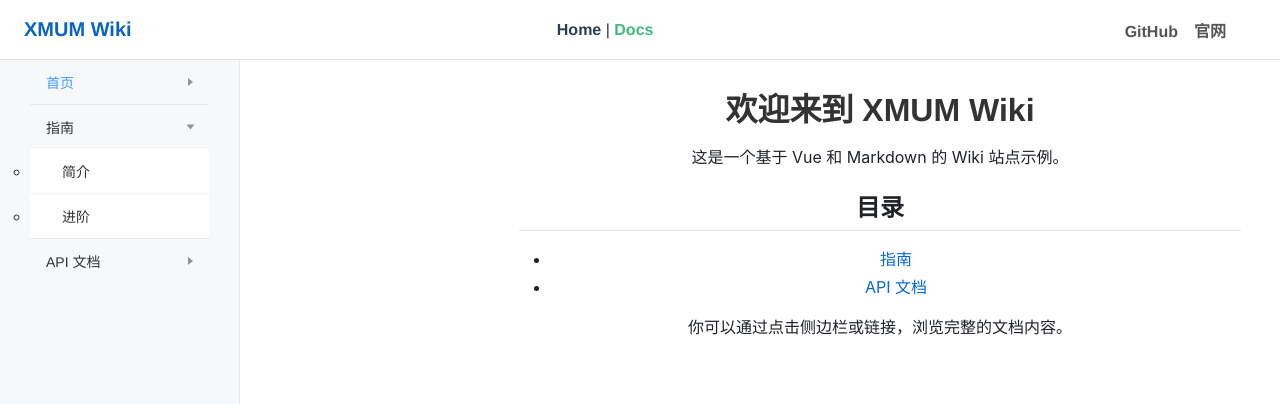
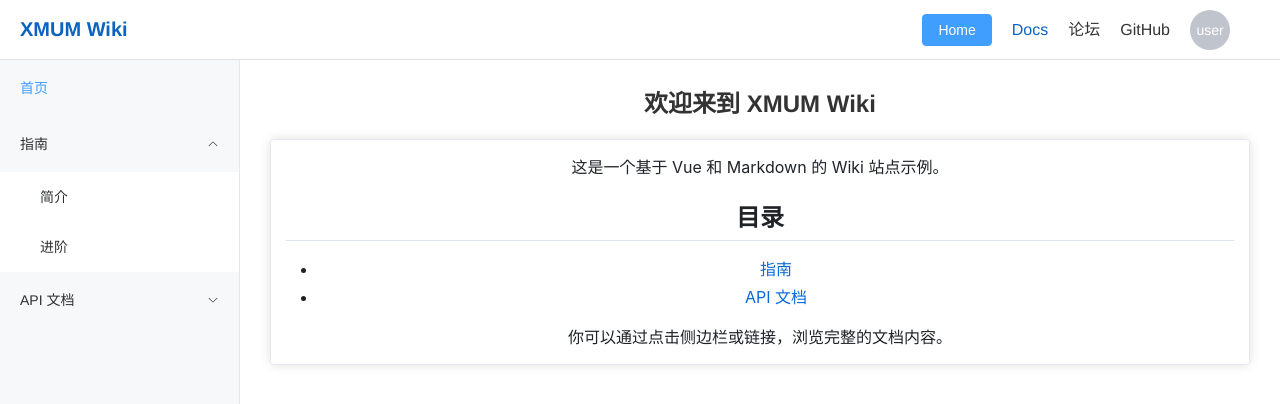
Before and after one commit to Zha0fusion/SurviveXMUM, a Vue app in the folder wiki/: page /docs/README in a window 1280 px wide. Both pictures are taken after a click on the element "指南". Shown: the top 404 px of the page. Built offline with nearby package versions, Linux system fonts and the light colour scheme.

Commit message:
feat:引入element plus组件优化界面

```diff
--- a/wiki/package.json
+++ b/wiki/package.json
@@ -10,6 +10,7 @@
   },
   "dependencies": {
     "axios": "^1.9.0",
+    "element-plus": "^2.9.11",
     "github-markdown-css": "^5.8.1",
     "markdown-it": "^14.1.0",
     "pinia": "^3.0.2",
--- a/wiki/src/components/Header.vue
+++ b/wiki/src/components/Header.vue
@@ -1,25 +1,88 @@
 <!-- src/components/Header.vue -->
 <template>
   <header class="site-header">
-    <div class="logo" @click="goHome">XMUM Wiki</div>
-    <nav>
-      <router-link to="/">Home</router-link> |
+    <div class="logo" @click="goHome" role="button" tabindex="0" aria-label="返回首页">XMUM Wiki</div>
+
+    <!-- 桌面端导航 -->
+    <nav v-if="!isMobileView" class="desktop-nav">
+      <router-link to="/">
+        <el-button type="primary">Home</el-button>
+      </router-link>
       <router-link to="/docs/README">Docs</router-link>
+      <router-link to="/forums">论坛</router-link>
+      <a href="https://github.com/yourusername" target="_blank" rel="noopener noreferrer">GitHub</a>
+
+      <a href="https://your-site.com" target="_blank" rel="noopener noreferrer">
+          <el-avatar> user </el-avatar>
+      </a>
     </nav>
-    <nav class="nav-links">
-      <a href="https://github.com/yourusername" target="_blank">GitHub</a>
-      <a href="https://your-site.com" target="_blank">官网</a>
-    </nav>
+
+    <!-- 移动端导航 -->
+    <div v-if="isMobileView" class="mobile-nav">
+      <el-dropdown trigger="click" @command="handleMobileNavCommand">
+        <el-button :icon="MenuIcon" text circle aria-label="导航菜单"></el-button>
+        <template #dropdown>
+          <el-dropdown-menu>
+            <el-dropdown-item command="/">
+              <el-button type="primary">Home</el-button>
+            </el-dropdown-item>
+            <el-dropdown-item command="/docs/README">Docs</el-dropdown-item>
+            <el-dropdown-item command="github" divided>GitHub</el-dropdown-item>
+            <el-dropdown-item command="website">官网</el-dropdown-item>
+          </el-dropdown-menu>
+        </template>
+      </el-dropdown>
+    </div>
   </header>
 </template>
 
 <script>
+import { Menu } from '@element-plus/icons-vue';
+
+const MOBILE_BREAKPOINT = 767; // 根据需要调整断点
+
 export default {
-  name: "Header",
+  name: "SiteHeader", // Renamed from "Header" to be more specific if "Header" is too generic
+  components: {
+    // ElDropdown, ElDropdownMenu, ElDropdownItem, ElButton are globally registered
+  },
+  data() {
+    return {
+      isMobileView: false,
+      MenuIcon: Menu,
+      resizeTimeout: null,
+    };
+  },
   methods: {
     goHome() {
       this.$router.push("/");
     },
+    checkMobileView() {
+      this.isMobileView = window.innerWidth <= MOBILE_BREAKPOINT;
+    },
+    handleResize() {
+      clearTimeout(this.resizeTimeout);
+      this.resizeTimeout = setTimeout(() => {
+        this.checkMobileView();
+      }, 100); // Debounce resize
+    },
+    handleMobileNavCommand(command) {
+      if (command === 'github') {
+        window.open('https://github.com/yourusername', '_blank', 'noopener,noreferrer');
+      } else if (command === 'website') {
+        window.open('https://your-site.com', '_blank', 'noopener,noreferrer');
+      } else if (command) {
+        this.$router.push(command);
+      }
+    }
+  },
+  mounted() {
+    this.checkMobileView();
+    window.addEventListener('resize', this.handleResize);
+  },
+  beforeUnmount() {
+    window.removeEventListener('resize', this.handleResize);
+    clearTimeout(this.resizeTimeout);
   },
 };
 </script>
@@ -30,24 +93,45 @@ export default {
   align-items: center;
   justify-content: space-between;
   height: 60px;
-  padding: 0 24px;
+  padding: 0 20px; /* 稍微调整内边距 */
   background-color: #ffffff;
   border-bottom: 1px solid #e0e0e0;
   position: sticky;
   top: 0;
   z-index: 1000;
 }
+
 .logo {
   font-size: 20px;
   font-weight: 700;
   color: #0c64c1;
   cursor: pointer;
+  user-select: none; /* 防止文本选中 */
 }
-.nav-links a {
-  margin-left: 16px;
-  color: #555;
+
+.desktop-nav a {
+  margin-left: 20px; /* 调整链接间距 */
+  color: #333; /* 略微加深颜色以提高对比度 */
+  text-decoration: none;
+  font-weight: 500;
+  transition: color 0.2s ease-in-out;
 }
-.nav-links a:hover {
+
+.desktop-nav a:hover,
+.desktop-nav .router-link-active, /* 高亮当前路由 */
+.desktop-nav .router-link-exact-active { /* 高亮精确匹配的当前路由 */
   color: #0c64c1;
 }
+
+.mobile-nav .el-button {
+  /* Element Plus 按钮通常有自己的样式，这里可以微调 */
+  color: #333; /* 确保图标颜色可见 */
+}
+
+/* 如果需要，可以为 el-dropdown-menu 添加自定义样式 */
+/* 例如：
+.el-dropdown-menu__item {
+  font-size: 14px;
+}
+*/
 </style>
--- a/wiki/src/components/MarkdownRenderer.vue
+++ b/wiki/src/components/MarkdownRenderer.vue
@@ -1,12 +1,15 @@
 <!-- src/components/MarkdownRenderer.vue -->
 <template>
-  <div class="markdown-body" v-html="renderedHtml"></div>
+  <el-card class="markdown-card-container" :body-style="{ padding: '0px' }">
+    <div class="markdown-body" v-html="renderedHtml"></div>
+  </el-card>
 </template>
 
 <script>
 import MarkdownIt from "markdown-it";
 // import DOMPurify from 'dompurify'; // 可选：用于XSS防护
 import 'github-markdown-css'; // 导入 GitHub Markdown 样式
+
 
 export default {
   name: "MarkdownRenderer",
@@ -87,18 +90,38 @@ export default {
 </script>
 
 <style>
-/* 使用 github-markdown-css 提供的样式，添加一些自定义调整 */
-.markdown-body {
+.markdown-card-container {
+  /* 这些样式原先在 .markdown-body 上, 现在应用于 el-card 容器 */
   box-sizing: border-box;
   min-width: 200px;
   max-width: 980px;
-  margin: 0 auto;
-  padding: 15px;
+  margin: 20px auto; /* 为卡片添加一些垂直边距，使其在页面上更好看 */
 }
 
+/* el-card 内部的 .markdown-body 样式 */
+.markdown-body {
+  /* github-markdown-css 的样式会应用在这里。我们覆盖内边距。*/
+  /* 原始组件的内边距是 15px。*/
+  /* 由于 el-card 的 body-style 设置了 padding: '0px', 这里的 padding 会生效。*/
+  padding: 15px; /* 与原始组件自定义样式保持一致 */
+  box-sizing: border-box; /* 保持box-sizing，github-markdown-css可能也依赖它 */
+  /* min-width, max-width, margin:auto 已移至 markdown-card-container */
+}
+
+/*
+  如果希望内边距也具有响应性 (例如桌面端更宽，移动端更窄),
+  可以取消注释并调整下面的媒体查询:
+*/
+/*
+@media (min-width: 768px) {
+  .markdown-body {
+    padding: 25px; // 大屏幕使用较大的内边距
+  }
+}
 @media (max-width: 767px) {
   .markdown-body {
-    padding: 15px;
+    padding: 15px; // 小屏幕使用较小的内边距 (如果基础padding不是15px)
   }
 }
+*/
 </style>
--- a/wiki/src/components/WikiSidebar.vue
+++ b/wiki/src/components/WikiSidebar.vue
@@ -1,39 +1,31 @@
 <!-- src/components/WikiSidebar.vue -->
 <template>
-  <nav class="sidebar">
-    <ul class="sidebar-list">
-      <li v-for="item in sidebarItems" :key="item.name" class="sidebar-item">
+  <el-menu
+    :default-active="currentPath"
+    :default-openeds="initiallyOpenedSubmenus"
+    class="sidebar-el-menu"
+    @select="handleMenuSelect"
+  >
+    <template v-for="item in sidebarItems" :key="item.name">
       <!-- 可折叠的分组 -->
-        <div v-if="item.children && item.children.length > 0" class="sidebar-group">
-          <div class="group-title" @click="toggleGroup(item.name)">
+      <el-sub-menu v-if="item.children && item.children.length > 0" :index="item.name">
+        <template #title>
           <span>{{ item.name }}</span>
-            <span :class="['group-arrow', { 'is-expanded': isGroupExpanded(item.name) }]"></span>
-          </div>
-          <ul v-show="isGroupExpanded(item.name)" class="group-list">
-            <li
+        </template>
+        <el-menu-item
           v-for="child in item.children"
           :key="child.path"
-              :class="['child-item', { active: currentPath === child.path }]"
+          :index="child.path"
         >
-              <a @click.prevent="goTo(child.path)">{{ child.name }}</a>
-            </li>
-          </ul>
-        </div>
+          {{ child.name }}
+        </el-menu-item>
+      </el-sub-menu>
       <!-- 普通链接项 (顶级，无子项) -->
-        <div
-          v-else
-          :class="['child-item', 'top-level-link', { active: currentPath === item.path }]"
-        >
-          <a @click.prevent="goTo(item.path)">
+      <el-menu-item v-else :index="item.path">
         <span>{{ item.name }}</span>
-            <!-- 根据图片，顶级链接（如人生篇）有向右箭头，而纯标题（如社团篇）没有 -->
-            <!-- 这里假设所有顶级非分组项都是链接并显示箭头，您可能需要根据数据调整此逻辑 -->
-            <span v-if="item.path" class="link-arrow"></span>
-          </a>
-        </div>
-      </li>
-    </ul>
-  </nav>
+      </el-menu-item>
+    </template>
+  </el-menu>
 </template>
 
 <script>
@@ -49,150 +41,68 @@ export default {
       required: true,
     },
   },
-  data() {
-    return {
-      // 用于存储每个可折叠组的展开状态
-      expandedGroups: {},
-    };
-  },
-  created() {
-    // 初始化时，可以将所有有子项的组默认设置为折叠
-    // 并确保响应性
-    const initialExpandedGroups = {};
-    this.sidebarItems.forEach((item) => {
+  computed: {
+    initiallyOpenedSubmenus() {
+      const openSubmenus = [];
+      if (this.currentPath) {
+        this.sidebarItems.forEach(item => {
           if (item.children && item.children.length > 0) {
-        initialExpandedGroups[item.name] = false; // 默认折叠
+            const isActiveGroup = item.children.some(child => child.path === this.currentPath);
+            if (isActiveGroup) {
+              openSubmenus.push(item.name); // item.name is used as el-sub-menu index
+            }
           }
         });
-    this.expandedGroups = initialExpandedGroups;
+      }
+      return openSubmenus;
+    }
   },
   methods: {
-    goTo(path) {
-      if (path) { // 确保路径存在才导航
+    handleMenuSelect(path) {
+      // path 是被选中 el-menu-item 的 index
+      if (path) {
         this.$emit("navigate", path);
       }
-    },
-    toggleGroup(groupName) {
-      // 切换指定组的展开/折叠状态
-      this.expandedGroups[groupName] = !this.expandedGroups[groupName];
-    },
-    isGroupExpanded(groupName) {
-      return !!this.expandedGroups[groupName];
     },
   },
 };
 </script>
 
 <style scoped>
-.sidebar {
+.sidebar-el-menu {
   width: 240px; /* 根据实际视觉调整 */
-  background-color: #f7f8fa; /* 类似图片中的浅灰色背景 */
-  border-right: 1px solid #e4e7ed; /* 细分隔线颜色 */
   height: calc(100vh - 60px); /* 假设 Header 高度为 60px */
   overflow-y: auto;
   position: sticky;
   top: 60px; /* 与 Header 高度匹配 */
-  padding-top: 0;
+  background-color: #f7f8fa; /* 可选：如果需要自定义背景色 */
+  border-right: 1px solid #e4e7ed; /* 可选：如果需要自定义边框 */
 }
 
-.sidebar-list {
-  list-style: none;
-  margin: 0;
-  padding: 0;
+/* Element Plus 的 el-menu 通常有自己的边框和背景，
+   上面的 background-color 和 border-right 可能不需要，
+   或者可以用来覆盖默认值。*/
+
+/* 移除了大部分自定义样式，因为 el-menu 会处理它们。
+   如果需要微调 el-menu-item 或 el-sub-menu 的特定样式（如字体、颜色），
+   可以使用更深的选择器或 Element Plus 的 CSS 变量。
+   例如:
+   .sidebar-el-menu .el-menu-item {
+     font-size: 14px;
    }
+   .sidebar-el-menu .el-sub-menu__title {
+     font-size: 14px;
+   }
+*/
 
-.sidebar-item {
-  border-bottom: 1px solid #e4e7ed; /* 顶级项目之间的分隔线 */
+/* 响应式调整：针对小屏幕设备 */
+@media (max-width: 767px) {
+  .sidebar-el-menu {
+    position: static; /* 在堆叠布局中覆盖 sticky 定位 */
+    height: auto;     /* 允许内容定义高度 */
+    width: 100%;      /* 在堆叠时占据全部宽度 */
+    border-right: none; /* 在小屏幕且堆叠时，通常不需要右边框 */
+    /* 如果 DocPage.vue 中的 el-aside 已经处理了宽度和边框，这里的 width 和 border-right 可能可以省略 */
   }
-.sidebar-item:last-child {
-  border-bottom: none;
 }
-
-.group-title,
-.child-item a,
-.top-level-link a {
-  display: flex;
-  justify-content: space-between;
-  align-items: center;
-  padding: 12px 16px; /* 统一内边距 */
-  font-size: 14px;
-  color: #303133; /* 主要文字颜色 */
-  text-decoration: none;
-  cursor: pointer;
-  transition: color 0.2s ease, background-color 0.2s ease;
-  box-sizing: border-box;
-  width: 100%;
-}
-
-.group-title {
-  font-weight: 500; /* 组标题稍粗 */
-}
-
-.child-item a, .top-level-link a {
-  font-weight: normal;
-}
-
-/* 子项的缩进 */
-.sidebar-group .group-list .child-item a {
-  padding-left: 32px; /* 子项增加左内边距以示层级 */
-  background-color: #ffffff; /* 子项背景可以略有不同或与父级一致 */
-}
-.sidebar-group .group-list .child-item:not(:last-child) a {
-   border-bottom: 1px solid #f0f2f5; /* 子项之间的细分隔线 */
-}
-
-
-/* 激活状态 - 文字变蓝 */
-.child-item.active a,
-.top-level-link.active a {
-  color: #409eff; /* Element UI 风格的蓝色 */
-  /* background-color: #ecf5ff; */ /* 可选：激活时浅蓝色背景 */
-}
-
-/* 鼠标悬停状态 */
-.group-title:hover,
-.child-item a:hover,
-.top-level-link a:hover {
-  background-color: #ecf0f3; /* 轻微的悬停背景色 */
-  color: #409eff; /* 悬停时文字也变蓝 */
-}
-
-
-/* 箭头图标样式 */
-.group-arrow, .link-arrow {
-  display: inline-block;
-  width: 0;
-  height: 0;
-  margin-left: 8px;
-  vertical-align: middle;
-  transition: transform 0.2s ease-out;
-  flex-shrink: 0; /* 防止箭头被压缩 */
-}
-
-/* 向右的箭头 (用于链接或未展开的组) */
-.link-arrow {
-  border-top: 4px solid transparent;
-  border-bottom: 4px solid transparent;
-  border-left: 5px solid #909399; /* 箭头颜色 */
-}
-.group-arrow { /* 默认是向右的，展开后旋转 */
-  border-top: 4px solid transparent;
-  border-bottom: 4px solid transparent;
-  border-left: 5px solid #909399; /* 箭头颜色 */
-}
-
-/* 向下的箭头 (用于展开的组) */
-.group-arrow.is-expanded {
-  transform: rotate(90deg);
-}
-
-/* 如果顶级链接（如“社团篇”）不应该有箭头，
-   您可能需要在模板中添加条件 v-if="item.showArrow" 或类似逻辑，
-   并在数据中定义哪些项显示箭头。
-   当前模板为所有顶级非分组项的链接添加了 link-arrow。
-*/
-.top-level-link a .link-arrow {
-  /* 样式已在 .link-arrow 中定义 */
-}
-
 </style>
--- a/wiki/src/main.js
+++ b/wiki/src/main.js
@@ -2,9 +2,14 @@ import { createApp } from "vue";
 import App from "./App.vue";
 import router from "./router";
 import { createPinia } from "pinia";
+import ElementPlus from 'element-plus'
 import "./assets/global.css"; // 后面会新建全局样式文件
+import 'element-plus/dist/index.css' // 引入 Element Plus 样式
+
 const app = createApp(App);
 const pinia = createPinia();
 app.use(pinia);
 app.use(router);
+app.use(ElementPlus) // 注册 Element Plus 所有组件
+
 app.mount("#app");
--- a/wiki/src/views/DocPage.vue
+++ b/wiki/src/views/DocPage.vue
@@ -1,41 +1,74 @@
 <!-- src/views/DocPage.vue -->
 <template>
-  <div class="doc-container">
+  <el-container class="doc-page-container">
+    <!-- 桌面端侧边栏 -->
+    <el-aside v-if="!isMobileView" width="240px" class="doc-sidebar-container desktop-sidebar">
       <Sidebar
         :sidebar-items="sidebarItems"
         :current-path="docPath"
         @navigate="onNavigate"
       />
-    <div class="doc-content">
-      <div v-if="isLoading" class="loading">正在加载...</div>
-      <div v-else-if="errorLoading">
-        <!-- 当加载出错时，title 和 content 会被设置为错误信息 -->
+    </el-aside>
+
+    <!-- 移动端抽屉式侧边栏 -->
+    <el-drawer
+      v-if="isMobileView"
+      v-model="drawerVisible"
+      title="导航"
+      direction="ltr"
+      size="240px"
+      :with-header="true"
+      @closed="drawerVisible = false"
+    >
+      <Sidebar
+        :sidebar-items="sidebarItems"
+        :current-path="docPath"
+        @navigate="onNavigateAndCloseDrawer"
+      />
+    </el-drawer>
+
+    <el-main class="doc-main-content">
+      <el-button
+        v-if="isMobileView"
+        @click="drawerVisible = true"
+        class="mobile-menu-toggle"
+        :icon="MenuIcon"
+        text
+        aria-label="打开导航菜单"
+      />
+      <div v-if="isLoading" class="loading-state">
+        <el-skeleton :rows="5" animated />
+      </div>
+      <div v-else-if="errorLoading" class="error-state">
         <h1 v-if="title">{{ title }}</h1>
         <MarkdownRenderer v-if="content" :content="content" />
       </div>
-      <div v-else>
+      <div v-else class="content-display">
         <h1 v-if="title">{{ title }}</h1>
         <MarkdownRenderer v-if="content" :content="content" />
-        <!-- 可选: 如果既没有加载中，也没有错误，内容也为空，可以显示提示 -->
-        <div v-else-if="!title && !content">
-          请从侧边栏选择一篇文档。
+        <el-empty v-else-if="!title && !content" description="请从侧边栏选择一篇文档。"></el-empty>
       </div>
-      </div>
-    </div>
-  </div>
+    </el-main>
+  </el-container>
 </template>
 
 <script>
 import axios from "axios";
 import MarkdownRenderer from "@/components/MarkdownRenderer.vue";
 import Sidebar from "@/components/WikiSidebar.vue";
-// import { useWikiStore } from "@/store/wikiStore";
+import { Menu } from '@element-plus/icons-vue'; // 导入图标
 
-const DOCS_BASE_PATH = "/docs/"; // 文档基础路径常量
+// Element Plus 组件 ElContainer, ElAside, ElMain, ElSkeleton, ElEmpty, ElDrawer, ElButton 已全局注册
+
+const DOCS_BASE_PATH = "/docs/";
+const MOBILE_BREAKPOINT = 767; // px
 
 export default {
   name: "DocPage",
-  components: { MarkdownRenderer, Sidebar },
+  components: {
+    MarkdownRenderer,
+    Sidebar,
+  },
   props: {
     pathMatch: {
       type: String,
@@ -47,8 +80,12 @@ export default {
       content: "",
       title: "",
       sidebarItems: [],
-      isLoading: false, // 新增：加载状态
-      errorLoading: false, // 新增：错误状态
+      isLoading: false,
+      errorLoading: false,
+      drawerVisible: false,
+      isMobileView: false,
+      MenuIcon: Menu,
+      resizeTimeout: null,
     };
   },
   computed: {
@@ -68,33 +105,24 @@ export default {
     async fetchMarkdown(path) {
       this.isLoading = true;
       this.errorLoading = false;
-      this.content = ""; // 清空旧内容
-      this.title = "";   // 清空旧标题
+      this.content = "";
+      this.title = "";
       try {
         const url = `${DOCS_BASE_PATH}${path}.md`;
         const res = await axios.get(url);
         let rawContent = res.data;
-
         const lines = rawContent.split("\n");
         const firstLine = lines.find((line) => line.startsWith("# "));
-
         if (firstLine) {
           this.title = firstLine.replace(/^#\s*/, "");
-          // 如果第一行是标题，则从内容中移除它
-          // 找到第一个换行符的位置，取之后的内容
           const firstNewLineIndex = rawContent.indexOf('\n');
-          if (firstNewLineIndex !== -1) {
-            this.content = rawContent.substring(firstNewLineIndex + 1).trimStart();
+          this.content = firstNewLineIndex !== -1 ? rawContent.substring(firstNewLineIndex + 1).trimStart() : "";
         } else {
-            // 如果整个文件只有一行标题，则内容为空
-            this.content = "";
-          }
-        } else {
-          this.title = path; // 如果没有H1标题，使用路径作为标题
+          this.title = path;
           this.content = rawContent;
         }
       } catch (e) {
-        console.error(`Failed to fetch markdown for path "${path}":`, e); // 打印具体错误
+        console.error(`Failed to fetch markdown for path "${path}":`, e);
         this.errorLoading = true;
         this.content = `# 页面未找到 (404)\n\n无法加载文档： \`${path}.md\`。\n\n请检查文件是否存在以及路径是否正确。`;
         this.title = "页面未找到";
@@ -105,52 +133,79 @@ export default {
     onNavigate(newPage) {
       this.$router.push(`/docs/${newPage}`);
     },
+    onNavigateAndCloseDrawer(newPage) {
+      this.onNavigate(newPage);
+      if (this.isMobileView) {
+        this.drawerVisible = false;
+      }
+    },
+    checkMobileView() {
+      this.isMobileView = window.innerWidth <= MOBILE_BREAKPOINT;
+    },
+    handleResize() {
+      clearTimeout(this.resizeTimeout);
+      this.resizeTimeout = setTimeout(() => {
+        this.checkMobileView();
+      }, 100); // Debounce resize
+    },
   },
   created() {
-    // 侧边栏目录保持不变
     this.sidebarItems = [
       { name: "首页", path: "README" },
-      {
-        name: "指南",
-        children: [
-          { name: "简介", path: "guide/introduction" },
-          { name: "进阶", path: "guide/advanced" },
-        ],
+      { name: "指南", children: [{ name: "简介", path: "guide/introduction" },{ name: "进阶", path: "guide/advanced" }] },
+      { name: "API 文档", children: [{ name: "总览", path: "api/api-overview" },{ name: "接口列表", path: "api/endpoints" }] },
+    ];
   },
-      {
-        name: "API 文档",
-        children: [
-          { name: "总览", path: "api/api-overview" },
-          { name: "接口列表", path: "api/endpoints" },
-        ],
+  mounted() {
+    this.checkMobileView();
+    window.addEventListener('resize', this.handleResize);
   },
-    ];
+  beforeUnmount() {
+    window.removeEventListener('resize', this.handleResize);
+    clearTimeout(this.resizeTimeout);
   },
 };
 </script>
 
 <style scoped>
-.doc-container {
-  display: flex;
+.doc-page-container {
+  height: calc(100vh - 60px); /* 减去 Header 高度 (60px) */
 }
 
-.doc-content {
-  flex: 1;
-  padding: 24px;
-  max-width: 800px; /* 限制内容最大宽度，提升阅读体验 */
-  /* 可以考虑添加最小高度，避免内容过少时布局跳动 */
-  min-height: calc(100vh - 60px - 48px); /* 假设 Header 60px, padding 上下各 24px */
+.doc-sidebar-container { /* 主要用于桌面端 el-aside */
+  overflow-y: auto;
 }
 
-.loading {
-  text-align: center;
-  margin-top: 50px;
-  font-size: 1.2em;
-  color: #888;
+.doc-main-content {
+  padding: 24px;
+  position: relative; /* 用于潜在的内部绝对定位元素 */
 }
 
-/* 可以为错误信息添加特定样式 */
-.doc-content div[v-else-if="errorLoading"] .markdown-renderer {
-  color: #d9534f; /* 例如，错误文本用红色 */
+.loading-state .el-skeleton {
+  max-width: 800px;
+  margin: 0 auto;
+}
+
+.mobile-menu-toggle {
+  margin-bottom: 15px;
+  /* 如果希望按钮固定在屏幕角落，可以使用 fixed 定位：
+  position: fixed;
+  bottom: 20px;
+  left: 20px;
+  z-index: 100; // 确保在其他内容之上
+  */
+}
+
+/* 桌面端侧边栏在小屏幕上通过 v-if 移除，无需额外 CSS 隐藏 */
+
+/* 响应式调整：小屏幕设备 */
+@media (max-width: 767px) {
+  .doc-page-container {
+    /* 在移动端，如果抽屉打开，主内容区域可能不需要改变flex-direction */
+    /* 高度仍由 calc(100vh - 60px) 控制，页面滚动由 el-main 内部处理 */
+  }
+  .doc-main-content {
+    padding: 15px;
+  }
 }
 </style>
--- a/wiki/src/views/HomePage.vue
+++ b/wiki/src/views/HomePage.vue
@@ -6,8 +6,8 @@
       <div class="hero-overlay"></div>
       <div class="hero-content">
         <h1 class="hero-title">SurviveXMUM</h1>
-        <h2 class="hero-subtitle">更适合厦大学子的生存指南</h2>
-        <p class="hero-welcome">Welcome to XMUM. 学习部出品。</p>
+        <h2 class="hero-subtitle">更适合厦大马校学子的生存指南</h2>
+        <p class="hero-welcome">Welcome to XMUM.</p>
         <div class="hero-cta-buttons">
           <button
             v-for="(button, idx) in ctaButtons"
@@ -24,7 +24,7 @@
         <div class="logo-graphic">
           <span class="logo-text-main">Survive</span>
           <span class="logo-text-main">XMUM</span>
-          <span class="logo-text-p">P</span>
+          <span class="logo-text-p"></span>
         </div>
       </div>
     </section>
```
Also changed, not shown: 1 other file (tests, documents, lock files or other folders). Lines whose indentation alone changed are shown as unchanged.
